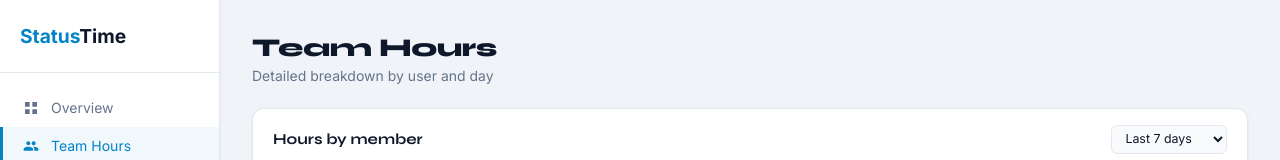
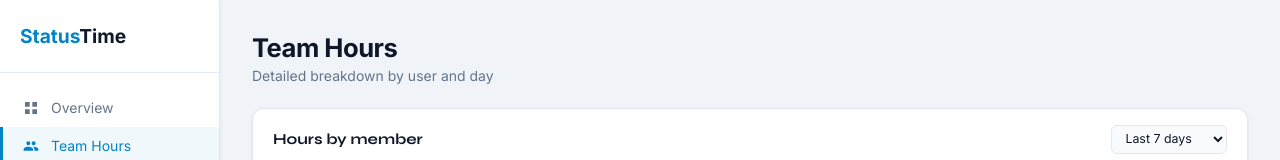
Before and after one commit to bgolconcie/statustime, a React (Vite) app in the folder client/: page /dashboard/team in a window 1280 px wide. Shown: the top 160 px of the page. Built offline with nearby package versions, Linux system fonts and the light colour scheme; no server answers; sample sign-in values are in the browser's storage.

Commit message:
replace Syne with Inter in client/src/pages/dashboard/TeamHours.tsx

```diff
--- a/client/src/pages/dashboard/TeamHours.tsx
+++ b/client/src/pages/dashboard/TeamHours.tsx
@@ -18,7 +18,7 @@ export function TeamHours() {
   return (
     <>
       <div style={{ marginBottom:'1.5rem' }}>
-        <h1 style={{ fontFamily:'Syne,sans-serif', fontSize:'1.6rem', fontWeight:800, letterSpacing:'-0.5px' }}>Team Hours</h1>
+        <h1 style={{ fontFamily:'Inter,sans-serif', fontSize:'1.6rem', fontWeight:800, letterSpacing:'-0.5px' }}>Team Hours</h1>
         <p style={{ color:'var(--muted)', fontSize:'0.875rem', marginTop:'0.25rem' }}>Detailed breakdown by user and day</p>
       </div>
       <Card>
```
